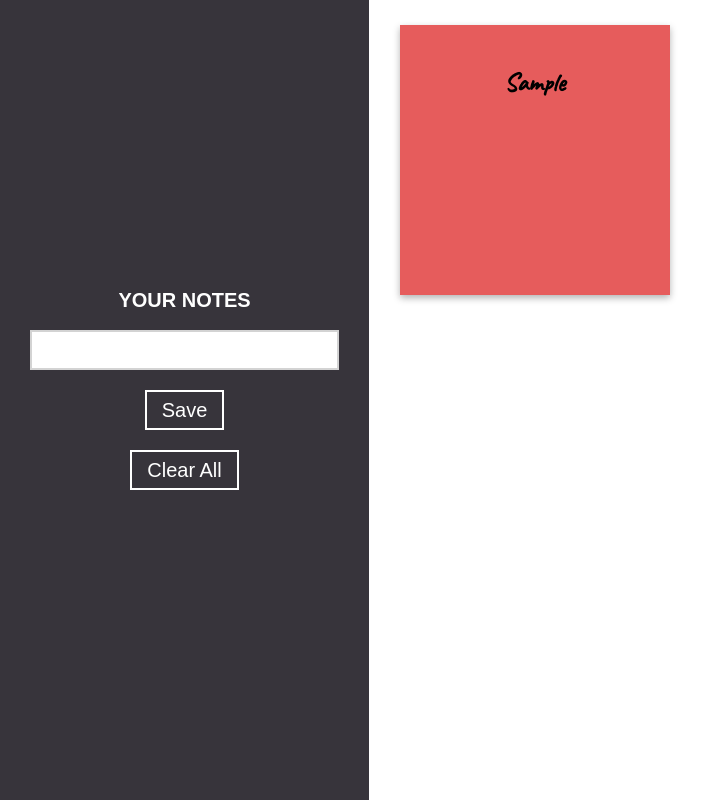
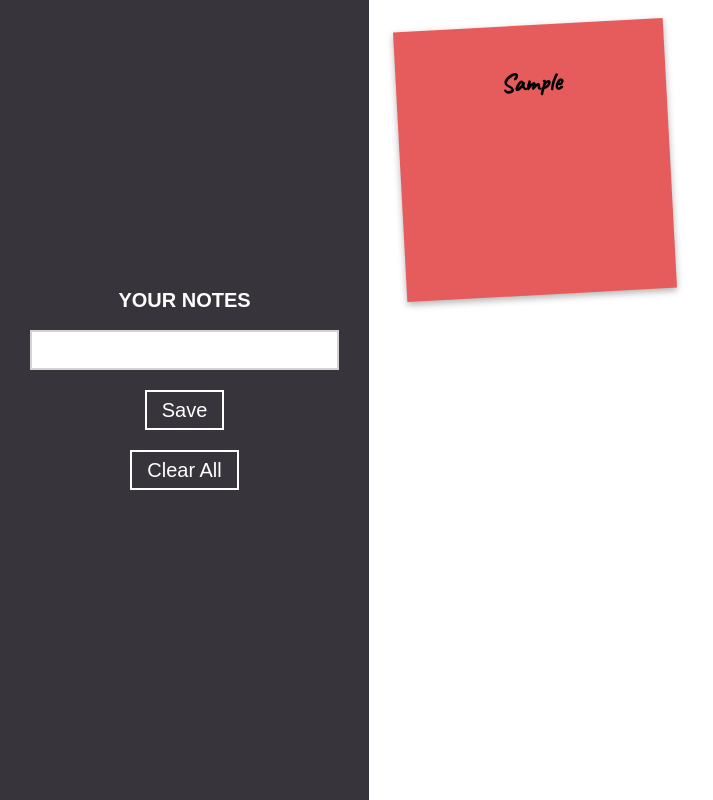
Before and after one commit to Dmitriy-Vlasov/Lesson_17_HW, a plain HTML site: page index.html in a window 1280 px wide. Both pictures are taken after typing "Sample" into the empty fields and a click on the button "Save". Shown: the whole page, without its empty margins (0-713 px from the left). Drawn offline with Linux system fonts and the light colour scheme.

Commit message:
add rotate
Signed-off-by: Vlasov Dmitriy <vlasovdmitriy1194@gmail.com>

```diff
--- a/index.html
+++ b/index.html
@@ -25,7 +25,7 @@
     </div>
 
     <template id="stickerTemplate">
-        <div data-id="{{id}}" class="sticker {{color}}">
+        <div data-id="{{id}}" class="sticker {{color}}" style="transform: rotate({{rotate}}deg);">
             <p>{{titile}}</p>
             <div class="delEdit">
                 <span class='edit'>Edit</span>
```
